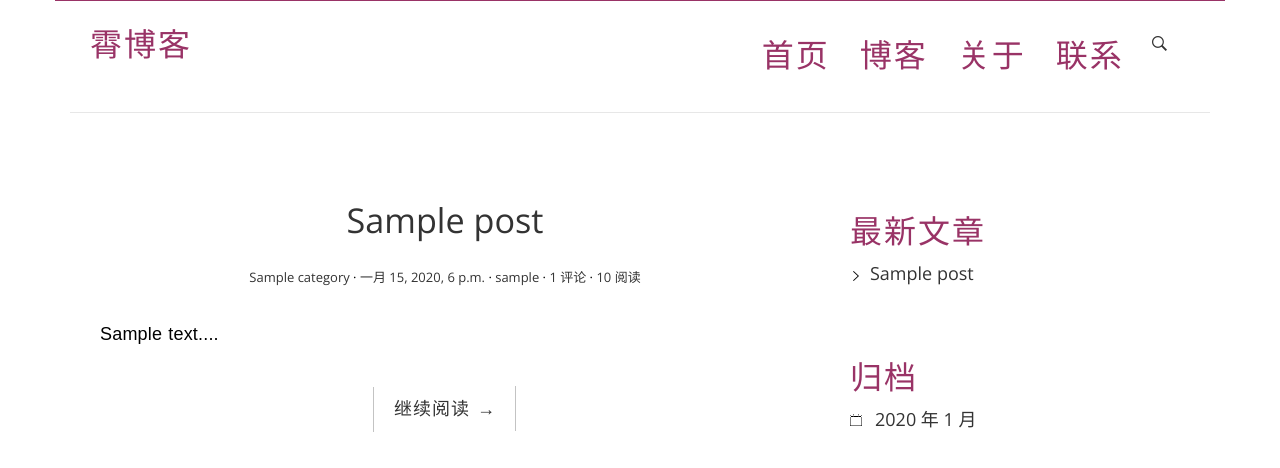
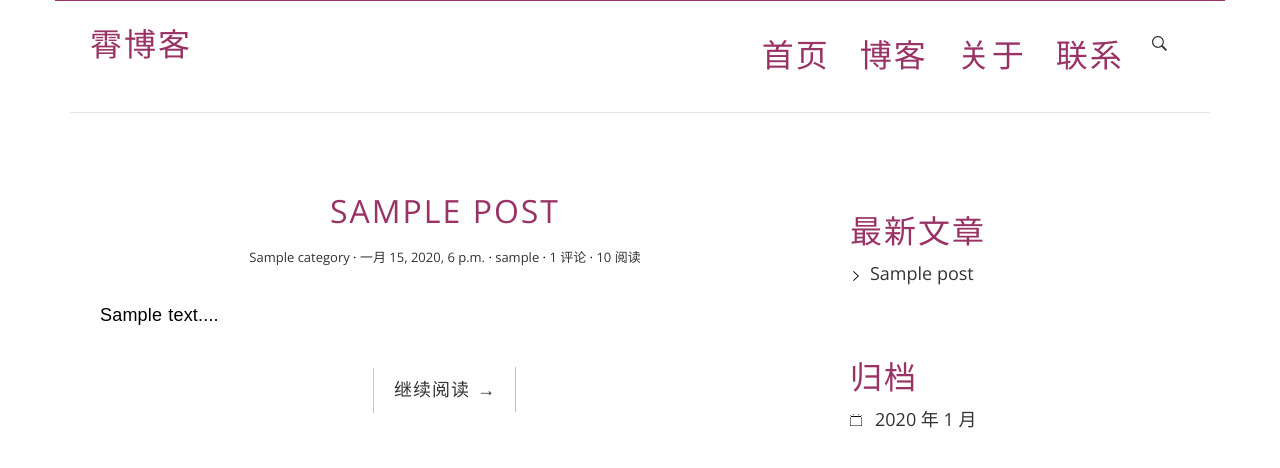
Before and after one commit to ZeroMoint/django-blog-tutorial, a Django app: page / in a window 1280 px wide. Shown: the part 185-653 px from the top of the page. Run offline with Django 3.2, Linux system fonts and the light colour scheme; tables that the repository leaves empty hold one stand-in row (values such as "Sample post"); some libraries are stand-ins or nearby versions.

Commit message:
Update index.html

```diff
--- a/templates/blog/index.html
+++ b/templates/blog/index.html
@@ -6,7 +6,7 @@
         <article class="post post-{{ post.pk }}">
             <header class="entry-header">
                 <h1 class="entry-title">
-                    <a href="{{ post.get_absolute_url }}">{{ post.title }}</a>
+                    <a href="{{ post.get_absolute_url }}"><h1 class="tm-banner-title">{{ post.title }}</h1></a>
                 </h1>
                 <div class="entry-meta">
                     <span class="post-category"><a href="{% url 'blog:category' post.category.pk %}">{{ post.category.name }}</a></span>
```
